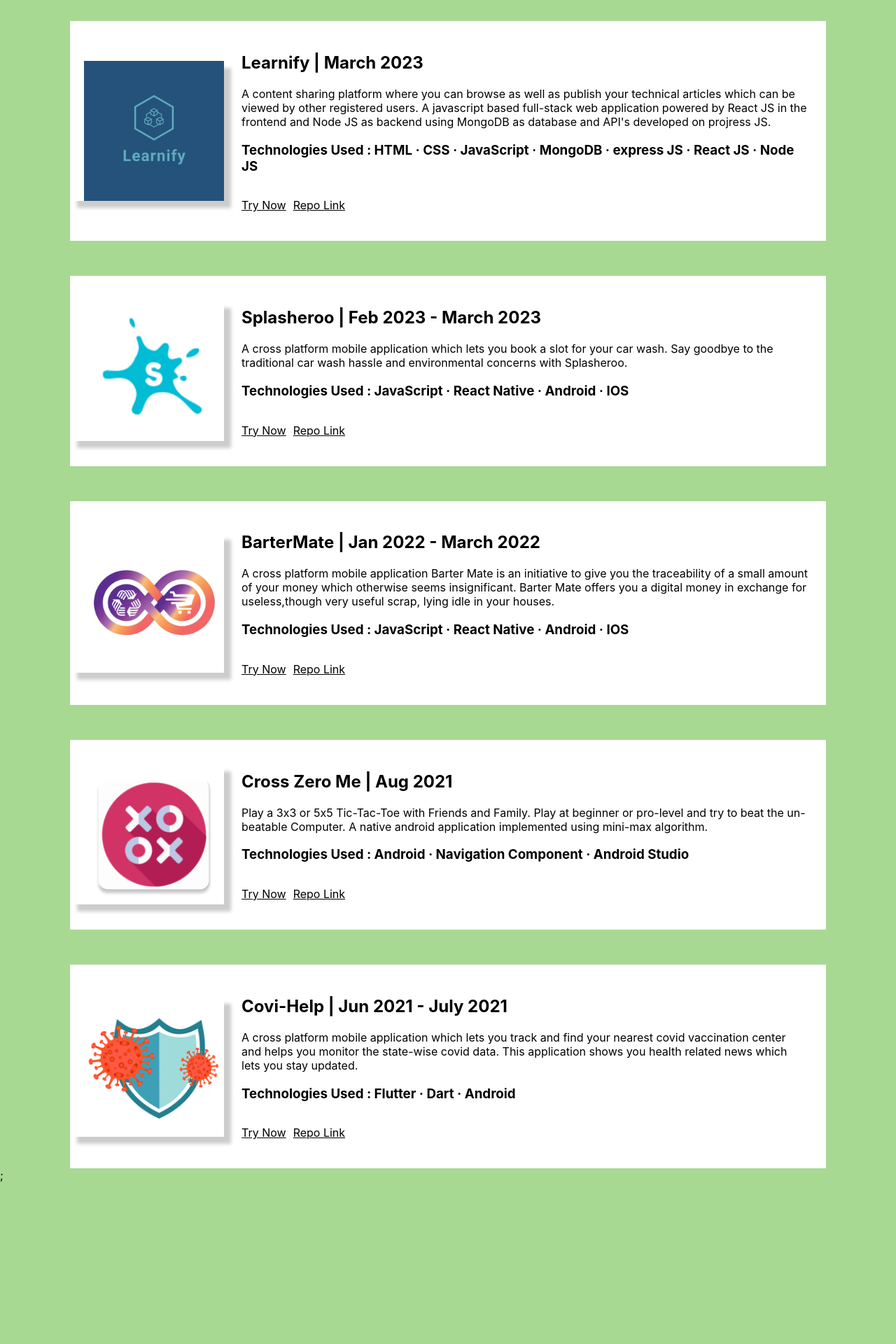
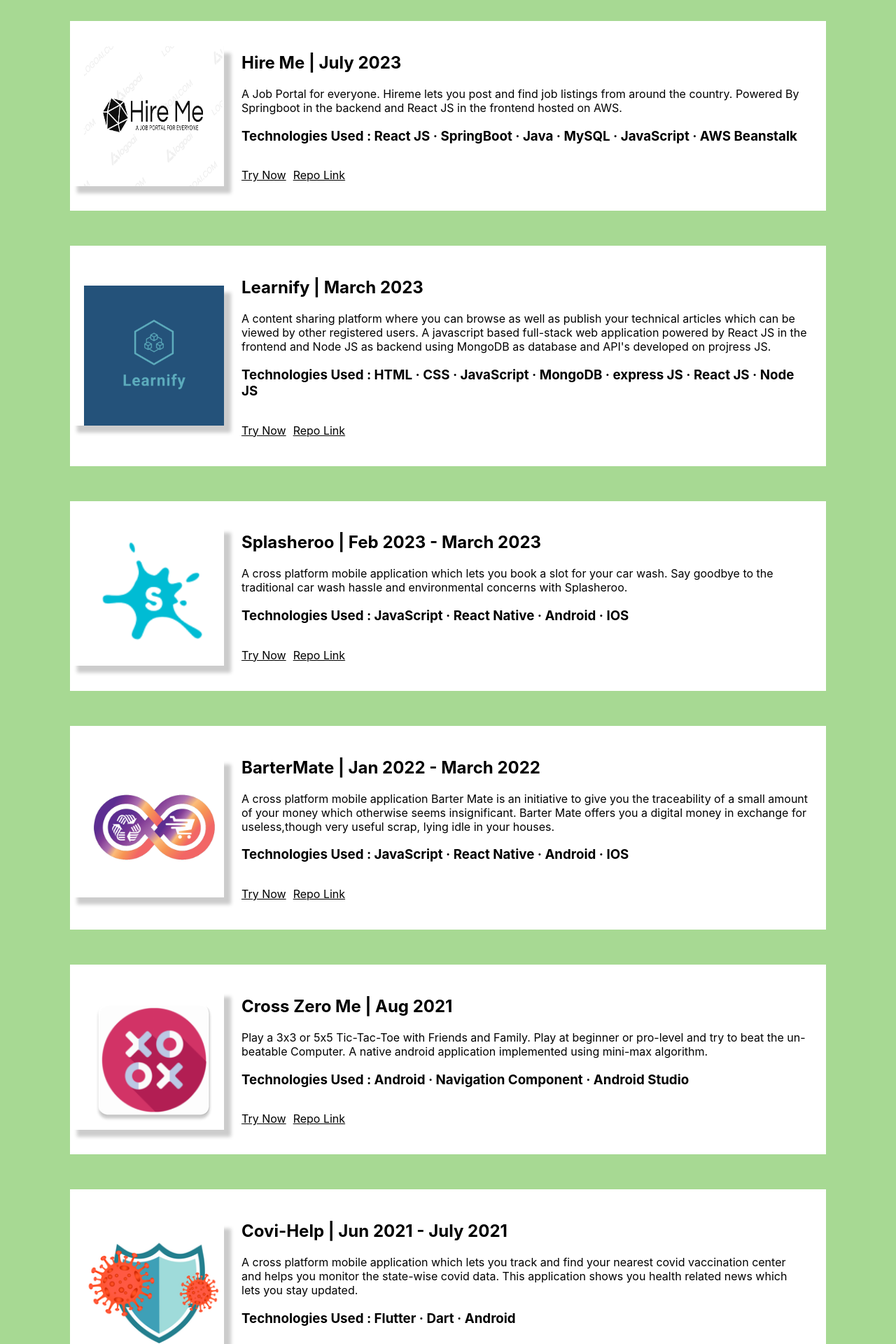
Before and after one commit to sachin161kr/my-portfolio, a React (Create React App) app: page /project in a window 1280 px wide. Shown: the part 80-2000 px from the top of the page at 70% size. Before the commit the page ends 1769 px from the top, so only its background shows below. Built offline with nearby package versions, Linux system fonts and the light colour scheme.

Commit message:
Hireme added to Projects

```diff
--- a/src/pages/Project.js
+++ b/src/pages/Project.js
@@ -7,11 +7,21 @@ import learnify from "../assets/learnify.png";
 import barter from "../assets/bartermate.png";
 import covi from "../assets/covihelp.png";
 import cross from "../assets/cross.png";
+import hireme from "../assets/hiremelogo.png";
 
 const Project = () => {
   const data = [
     {
       id: 1,
+      title: "Hire Me | July 2023",
+      desc: "A Job Portal for everyone. Hireme lets you post and find job listings from around the country. Powered By Springboot in the backend and React JS in the frontend hosted on AWS.",
+      tech: "Technologies Used : React JS · SpringBoot · Java · MySQL · JavaScript · AWS Beanstalk",
+      image: hireme,
+      try: "https://hireme-react.vercel.app/",
+      repo: "https://github.com/sachin161kr/hireme-spring",
+    },
+    {
+      id: 2,
       title: "Learnify | March 2023",
       desc: "A content sharing platform where you can browse as well as publish your technical articles which can be viewed by other registered users. A javascript based full-stack web application powered by React JS in the frontend and Node JS as backend using MongoDB as database and API's developed on projress JS.",
       tech: "Technologies Used : HTML · CSS · JavaScript · MongoDB · express JS · React JS · Node JS",
@@ -20,7 +30,7 @@ const Project = () => {
       repo: "https://github.com/sachin161kr/Learnify",
     },
     {
-      id: 2,
+      id: 3,
       title: "Splasheroo | Feb 2023 - March 2023",
       desc: "A cross platform mobile application which lets you book a slot for your car wash. Say goodbye to the traditional car wash hassle and environmental concerns with Splasheroo.",
       tech: "Technologies Used : JavaScript · React Native · Android · IOS",
@@ -29,7 +39,7 @@ const Project = () => {
       repo: "",
     },
     {
-      id: 3,
+      id: 4,
       title: "BarterMate | Jan 2022 - March 2022",
       desc: "A cross platform mobile application Barter Mate is an initiative to give you the traceability of a small amount of your money which otherwise seems insignificant. Barter Mate offers you a digital money in exchange for useless,though very useful scrap, lying idle in your houses.",
       tech: "Technologies Used : JavaScript · React Native · Android · IOS",
@@ -38,7 +48,7 @@ const Project = () => {
       repo: "",
     },
     {
-      id: 4,
+      id: 5,
       title: "Cross Zero Me | Aug 2021",
       desc: "Play a 3x3 or 5x5 Tic-Tac-Toe with Friends and Family. Play at beginner or pro-level and try to beat the un-beatable Computer. A native android application implemented using mini-max algorithm.",
       tech: "Technologies Used : Android · Navigation Component · Android Studio",
@@ -47,7 +57,16 @@ const Project = () => {
       repo: "https://github.com/sachin161kr/CrossZeroMe",
     },
     {
-      id: 5,
+      id: 6,
+      title: "Covi-Help | Jun 2021 - July 2021",
+      desc: "A cross platform mobile application which lets you track and find your nearest covid vaccination center and helps you monitor the state-wise covid data. This application shows you health related news which lets you stay updated.",
+      tech: "Technologies Used : Flutter · Dart · Android",
+      image: covi,
+      try: "https://covi-help-19805.web.app/#/",
+      repo: "https://github.com/sachin161kr/Covi-Help",
+    },
+    {
+      id: 7,
       title: "Covi-Help | Jun 2021 - July 2021",
       desc: "A cross platform mobile application which lets you track and find your nearest covid vaccination center and helps you monitor the state-wise covid data. This application shows you health related news which lets you stay updated.",
       tech: "Technologies Used : Flutter · Dart · Android",
```
Also changed, not shown: src/assets/hiremelogo.png (added).
